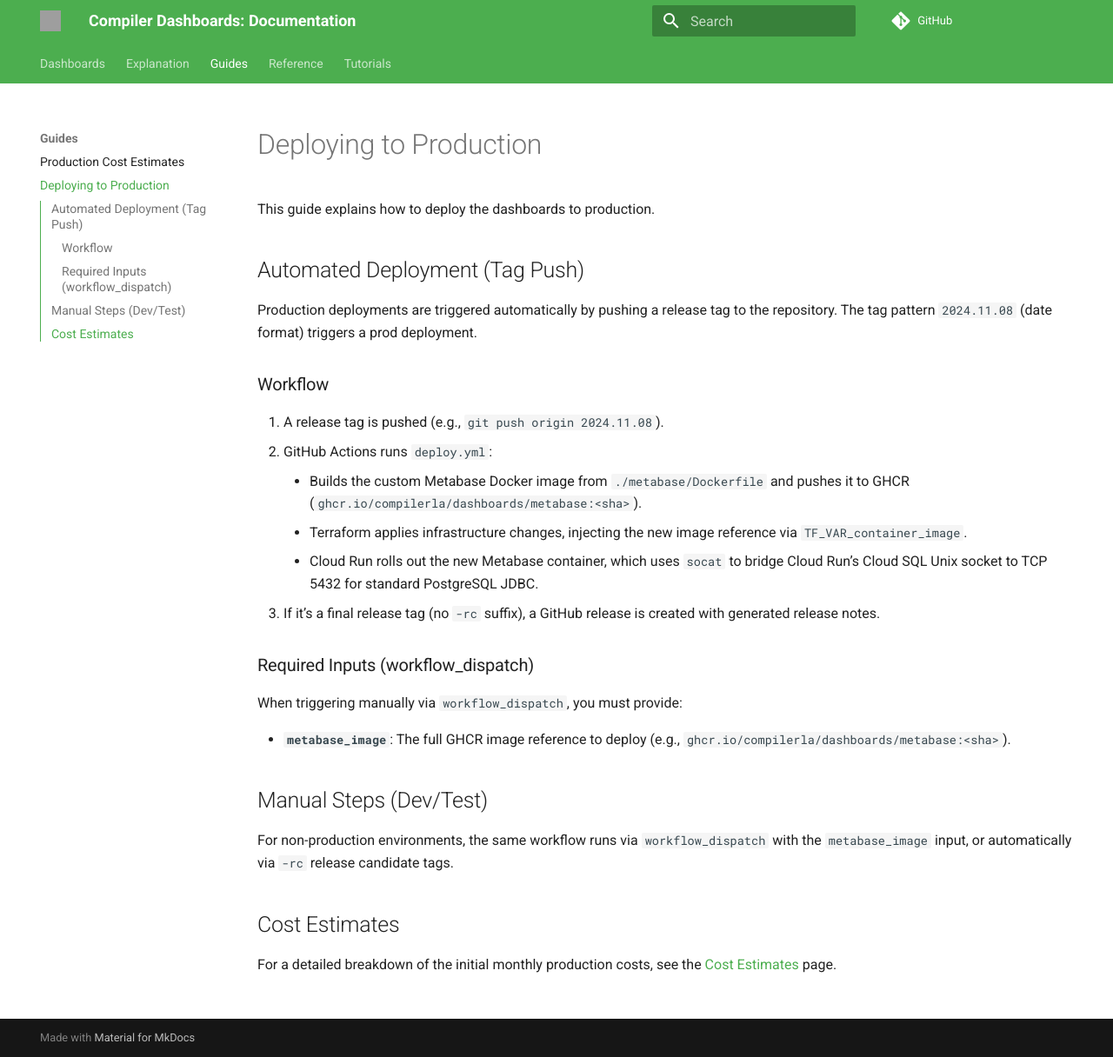
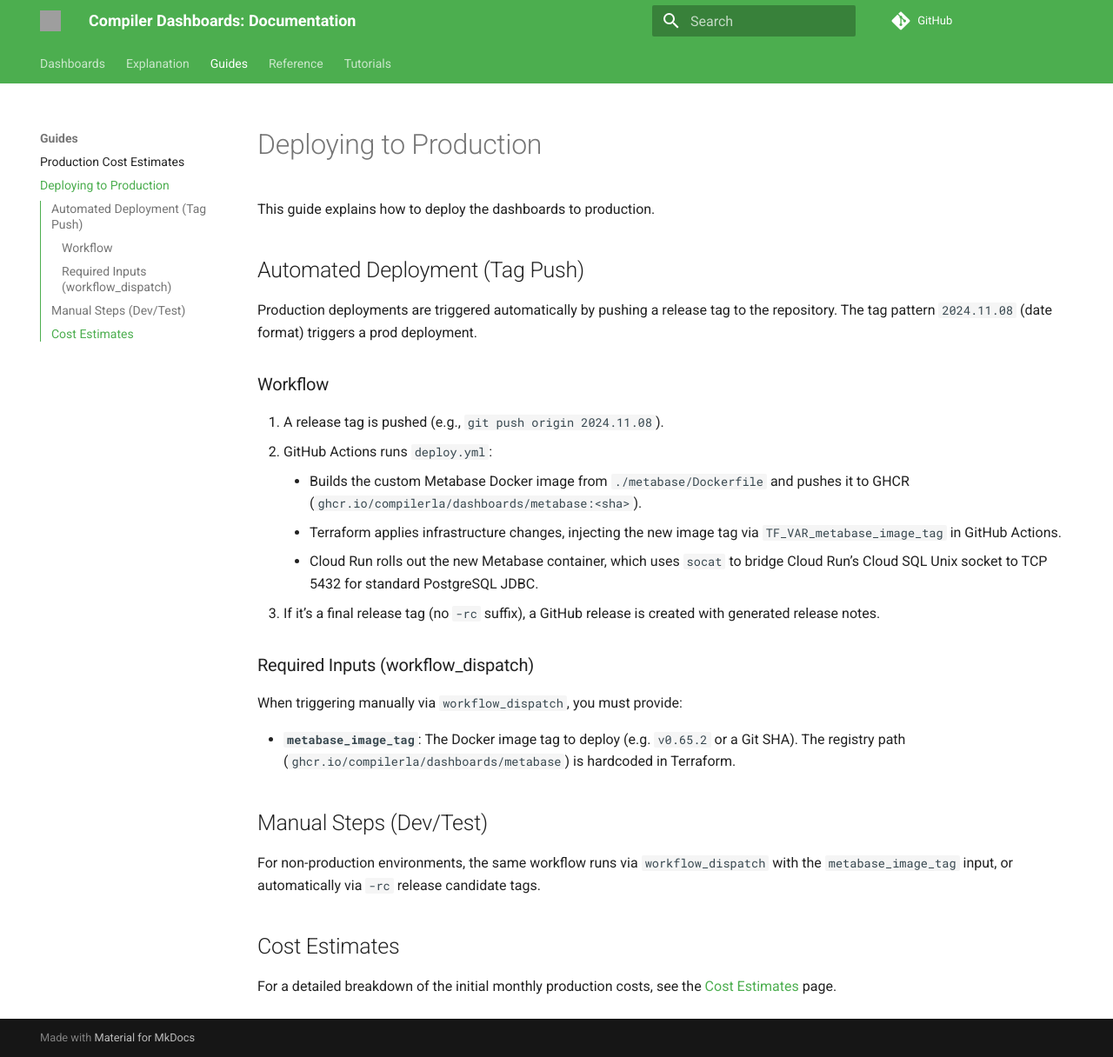
Before and after one commit to compilerla/dashboards, an MkDocs documentation site: the page built from docs/guides/deployment-production.md, in a window 1280 px wide and 1216 px high. Shown: the whole window at 87% size. Built offline with MkDocs 1.6.1 and Material for MkDocs 9.7.7, drawn with Linux system fonts in a browser that asks for light colours; nearby versions of some CDN libraries; comment, search, counter and statistics services are not loaded; grey boxes are pictures that could not be loaded.

Commit message:
refactor(metabase): rename top-level variable for clarity
future-proofing for if we have multiple containers/images in this repo

```diff
--- a/docs/guides/deployment-production.md
+++ b/docs/guides/deployment-production.md
@@ -11,7 +11,7 @@ Production deployments are triggered automatically by pushing a release tag to t
 1. A release tag is pushed (e.g., `git push origin 2024.11.08`).
 2. GitHub Actions runs `deploy.yml`:
     - Builds the custom Metabase Docker image from `./metabase/Dockerfile` and pushes it to GHCR (`ghcr.io/compilerla/dashboards/metabase:<sha>`).
-    - Terraform applies infrastructure changes, injecting the new image reference via `TF_VAR_container_image`.
+    - Terraform applies infrastructure changes, injecting the new image tag via `TF_VAR_metabase_image_tag` in GitHub Actions.
     - Cloud Run rolls out the new Metabase container, which uses `socat` to bridge Cloud Run's Cloud SQL Unix socket to TCP 5432 for standard PostgreSQL JDBC.
 3. If it's a final release tag (no `-rc` suffix), a GitHub release is created with generated release notes.
 
@@ -19,11 +19,11 @@ Production deployments are triggered automatically by pushing a release tag to t
 
 When triggering manually via `workflow_dispatch`, you must provide:
 
-- **`metabase_image`**: The full GHCR image reference to deploy (e.g., `ghcr.io/compilerla/dashboards/metabase:<sha>`).
+- **`metabase_image_tag`**: The Docker image tag to deploy (e.g. `v0.65.2` or a Git SHA). The registry path (`ghcr.io/compilerla/dashboards/metabase`) is hardcoded in Terraform.
 
 ## Manual Steps (Dev/Test)
 
-For non-production environments, the same workflow runs via `workflow_dispatch` with the `metabase_image` input, or automatically via `-rc` release candidate tags.
+For non-production environments, the same workflow runs via `workflow_dispatch` with the `metabase_image_tag` input, or automatically via `-rc` release candidate tags.
 
 ## Cost Estimates
 
```
Also changed, not shown: docs/reference/infrastructure.md (+1 -1 lines), 5 other files.
